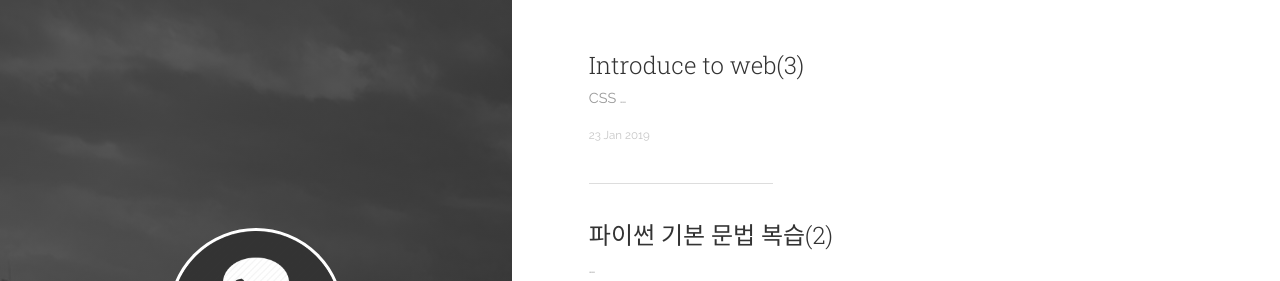
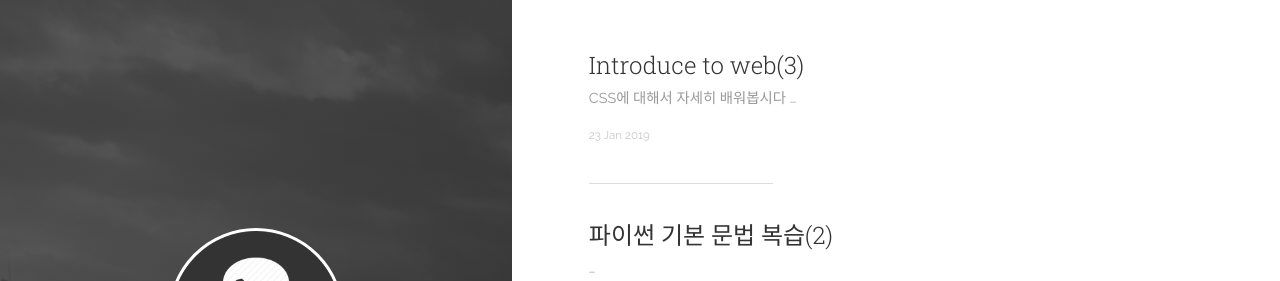
Before and after one commit to DongChanS/DongChanS.github.io, a Jekyll site: the page built from index.html, in a window 1280 px wide and 900 px high. Shown: the top 281 px of the window. Built offline with Jekyll 4.4.1, drawn with Linux system fonts in a browser that asks for light colours; the list of posts is cut into pages by our own code.

Commit message:
Update 2019-01-23-19.md

````diff
--- a/_posts/2019-01-23-19.md
+++ b/_posts/2019-01-23-19.md
@@ -3,13 +3,13 @@
 title : Introduce to web(3)
 author : "Shin Dong Chan"
 ---
-# CSS
+# CSS에 대해서 자세히 배워봅시다
 
-## CSS의 hierarchy
+### 1. CSS의 hierarchy
 
-1. ! important > inline tag > #id > .class > tag 이름 > 글로벌(*)
+1) ! important > inline tag > #id > .class > tag 이름 > 글로벌(*)
 
-2. 무조건 뒤에 정의된 스타일이 적용됨.
+2) 무조건 뒤에 정의된 스타일이 적용됨.
 
    물론 Bootstrap 클래스의 적용순서도 똑같다.
 
@@ -17,7 +17,7 @@
 
 <br>
 
-**[Margin collapse](https://developer.mozilla.org/ko/docs/Web/CSS/CSS_Box_Model/Mastering_margin_collapsing)**
+### 2. [Margin collapse](https://developer.mozilla.org/ko/docs/Web/CSS/CSS_Box_Model/Mastering_margin_collapsing)**
 
 여러 태그의 마진이 겹칠 수 있다. 이 때, 위아래 마진만 겹칠 수 있다.
 
@@ -37,13 +37,13 @@
 
    만약 얘를 style="width:50%;" 라고 해도 나머지는 전부 마진으로 때워버림.
 
-------
+<br>
 
 ![1](https://user-images.githubusercontent.com/37765338/51593458-882eb180-1f35-11e9-80ac-0548c486ace3.png)
 
-------
+<br>
 
-2. inline : 새로운 라인에서 시작하지않음, **content 너비만큼 가로폭을 차지함**
+2) inline : 새로운 라인에서 시작하지않음, **content 너비만큼 가로폭을 차지함**
 
    ex) a,span,strong,...
 
@@ -51,13 +51,15 @@
 
    반대로 말하면 margin-left는 가능
 
--------
+<br>
 
 ![2](https://user-images.githubusercontent.com/37765338/51593457-87961b00-1f35-11e9-8abd-8561fdfa459f.png)
 
+<br>
+
 ![3](https://user-images.githubusercontent.com/37765338/51593455-87961b00-1f35-11e9-9cc0-206cd6fe756c.png)
 
---------
+<br>
 
    물론 태생은 block일지라도 inline을 줄 수 있다.
 
@@ -79,16 +81,19 @@
        </ul>
    </body>
    ```
+<br>
 
    ![4](https://user-images.githubusercontent.com/37765338/51593453-86fd8480-1f35-11e9-8072-921022fcd17b.png)
 
+<br>
+
    그렇게 되면 **원래 설정된  width,height,margin-top,margin-bottom 역시 적용되지않는다**.
 
-3. inline-block
+3) inline-block
 
    : inline처럼 계속 추가로 넣을 수 있으며, block에서처럼 width,height,margin-top,margin-bottom을 지정할 수 있다.
 
-4. None : 요소자체를 표시하지 않음.(**공간조차 사라짐**)
+4) None : 요소자체를 표시하지 않음.(**공간조차 사라짐**)
 
    나중에 자바스크립트 기반으로 표시했다가 하지않았다가 할 때 많이 쓰임.
 
@@ -96,21 +101,21 @@
 
      **visibility : hidden**; 이라고 style을 설정하면 사라지긴 하는데, 공간은 남아있다.
 
-     ------
+<br>
 
 ![6](https://user-images.githubusercontent.com/37765338/51593451-86fd8480-1f35-11e9-8c5e-3f840356575f.png)
 
-  ------
+<br>
 
 ![7](https://user-images.githubusercontent.com/37765338/51593450-8664ee00-1f35-11e9-943e-2e1b26ebed88.png)
 
 <br>
 
-## Background
+### 4. Background
 
-1. background-color : 오로지 컨텐츠만 칠해줌, margin/padding은 칠해주지 않는다.
+1) background-color : 오로지 컨텐츠만 칠해줌, margin/padding은 칠해주지 않는다.
 
-2. background-image
+2) background-image
 
    ```css
    body{
@@ -118,6 +123,7 @@
        background-repeat: no-repeat;
            }
    ```
+<br>
 
 ![9](https://user-images.githubusercontent.com/37765338/51593447-8664ee00-1f35-11e9-9a22-4e18db51486e.png)
 
@@ -125,17 +131,17 @@
 
 <br>
 
-## font
+### 5. font
 
 폰트를 바꾸기 위해서는 [구글 폰트](https://fonts.google.com/)에서 폰트스타일을 가져와야함. (ex: Anton font)
 
-1. 폰트 css 스타일을 가져오기
+1) 폰트 css 스타일을 가져오기
 
 ```html
 <link href="https://fonts.googleapis.com/css?family=Anton" rel="stylesheet">
 ```
 
-1. css 스타일을 적용시키기.
+2) css 스타일을 적용시키기.
 
 ```css
 font-family: 'Anton', sans-serif;
@@ -143,13 +149,15 @@
 
 디자이너 왈 : [스포카 한 산스](https://spoqa.github.io/spoqa-han-sans/ko-KR/)가 한글표현할 때 가장 무난한 글꼴이다.
 
+<br>
+
 ![10](https://user-images.githubusercontent.com/37765338/51593446-85cc5780-1f35-11e9-8dcb-e540b33a1041.png)
 
 약간 다르긴 한데 잘 모르겠음..
 
 <br>
 
-## [Position](https://poiemaweb.com/css3-position)
+### 6. [Position](https://poiemaweb.com/css3-position)
 
 좌표 프로퍼티 : top, bottom, left, right
 
@@ -174,11 +182,11 @@
 
 **무슨 말인지 모르겠다.**
 
-아래의 html파일을 바꾸는 작업을 해보면서 파악합시다.
+아래의 5개의 블록을 오른쪽 위치로 바꾸는 작업을 해봅시다!
 
  ![11](https://user-images.githubusercontent.com/37765338/51593441-8533c100-1f35-11e9-94b0-3397f0cd3999.png)
 
-1. absolute : 부모위치를 따른다.
+1) absolute : 부모위치를 따른다.
 
 ```css
 #green {
````
Also changed, not shown: other parts of _posts/2019-01-23-19.md (+8 -7 lines).
